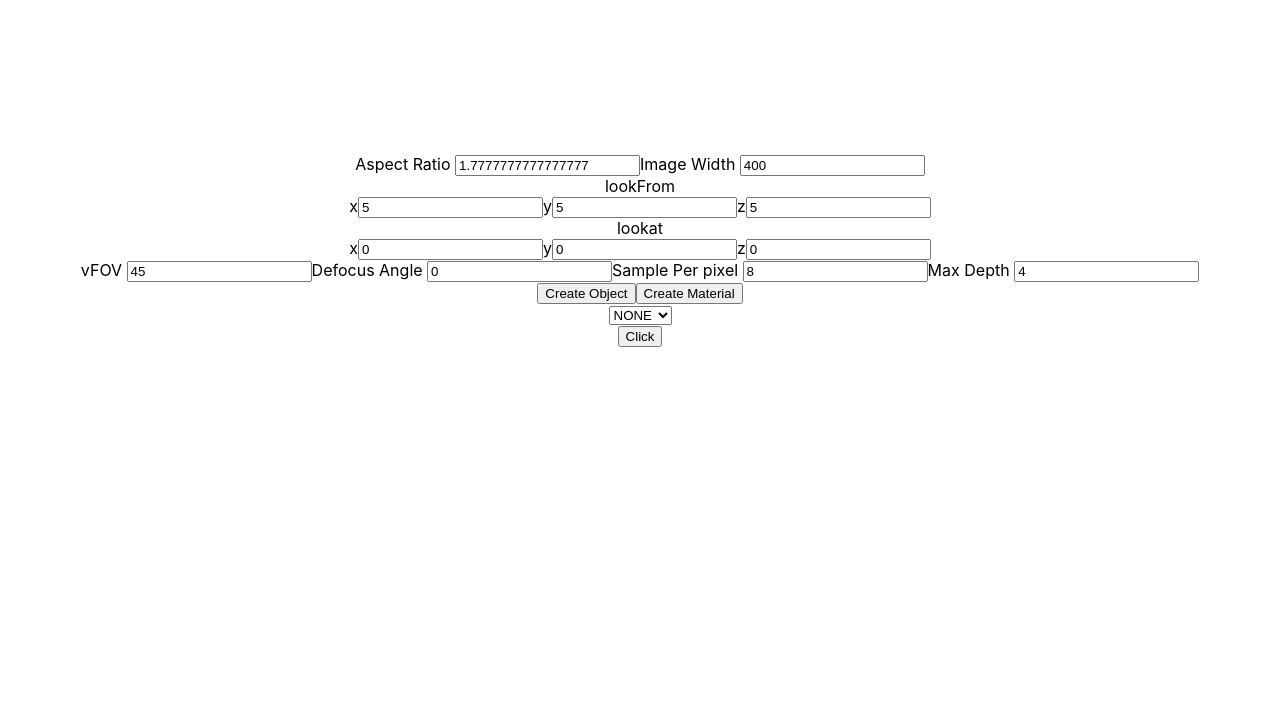
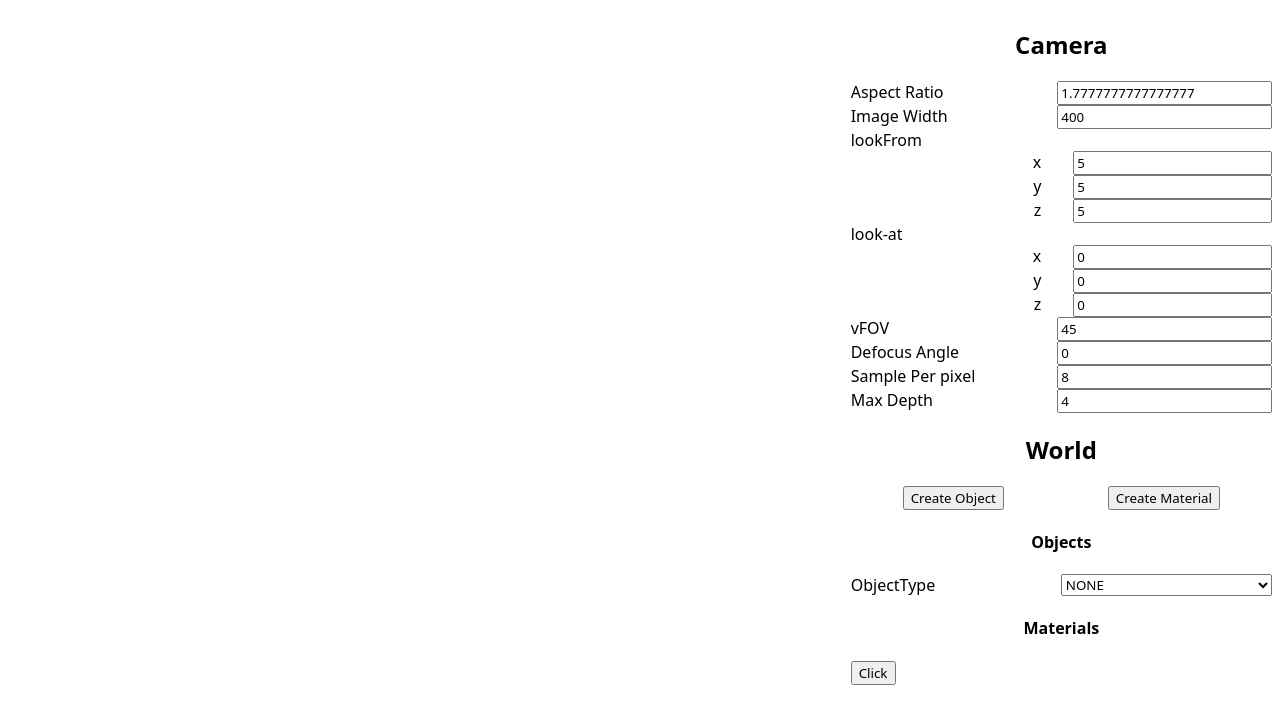
Before and after one commit to neerajsurjaye/sprt, a React (Create React App) app in the folder src/frontend/: page / in a window 1280 px wide. Both pictures are taken after a click on the button "Create Object". Shown: the top 724 px of the page. Built offline with nearby package versions, Linux system fonts and the light colour scheme.

Commit message:
Aligned forms and applied some styles

```diff
--- a/src/frontend/src/App.jsx
+++ b/src/frontend/src/App.jsx
@@ -1,5 +1,5 @@
-import { createContext, useEffect, useState } from "react";
-import "./App.css";
+import { useEffect, useState } from "react";
+import "./style.css";
 import Canvas from "./Components/Canvas";
 import ConfigForm from "./Components/ConfigForm";
 import ConfigContext from "./Context/ConfigContext";
@@ -37,7 +37,11 @@ function App() {
     // });
 
     let [response, setResponse] = useState(null);
-    let [config, setConfig] = useState({});
+    let [config, setConfig] = useState({
+        camera: {},
+        materials: {},
+        objects: {},
+    });
 
     const createFinalConfig = () => {
         let finalConfig = {};
@@ -145,10 +149,12 @@ function App() {
 
     return (
         <ConfigContext.Provider value={{ config, setConfig }}>
-            <div className="App">
-                <Canvas res={response}></Canvas>
-                <ConfigForm useConfig={[config, setConfig]}></ConfigForm>
-                <button onClick={reRender}>Click</button>
+            <div className="App flex">
+                <Canvas res={response} className="flex-2"></Canvas>
+                <div className="configs flex-1">
+                    <ConfigForm useConfig={[config, setConfig]}></ConfigForm>
+                    <button onClick={reRender}>Click</button>
+                </div>
             </div>
         </ConfigContext.Provider>
     );
--- a/src/frontend/src/Components/CameraConfig.jsx
+++ b/src/frontend/src/Components/CameraConfig.jsx
@@ -43,30 +43,32 @@ const CameraConfig = (props) => {
 
     return (
         <div className="camera-config">
-            <label htmlFor="aspectRatio">
-                Aspect Ratio{" "}
+            <h2 className="heading">Camera</h2>
+            <div className="config-form">
+                <div className="form-input">
+                    <label htmlFor="aspectRatio">Aspect Ratio </label>
                     <input
                         type="number"
                         name="aspectRatio"
                         value={cameraConfig.aspectRatio}
                         onChange={updateCameraConfig}
                     />
-            </label>
+                </div>
 
-            <label htmlFor="imageWidth">
-                Image Width{" "}
+                <div className="form-input">
+                    <label htmlFor="imageWidth">Image Width </label>
                     <input
                         type="number"
                         name="imageWidth"
                         value={cameraConfig.imageWidth}
                         onChange={updateCameraConfig}
                     />
-            </label>
+                </div>
 
                 <div>
-                <label>lookFrom</label>
-
-                <div className="color">
+                    <div className="coordinates">
+                        <label className="form-title">lookFrom</label>
+                        <div className="form-input">
                             <label>x</label>
                             <input
                                 type="number"
@@ -74,6 +76,8 @@ const CameraConfig = (props) => {
                                 name="lookFrom-x"
                                 onChange={updateCameraConfigVectors}
                             />
+                        </div>
+                        <div className="form-input">
                             <label>y</label>
                             <input
                                 type="number"
@@ -81,6 +85,8 @@ const CameraConfig = (props) => {
                                 name="lookFrom-y"
                                 onChange={updateCameraConfigVectors}
                             />
+                        </div>
+                        <div className="form-input">
                             <label>z</label>
                             <input
                                 type="number"
@@ -90,11 +96,13 @@ const CameraConfig = (props) => {
                             />
                         </div>
                     </div>
+                </div>
 
                 <div>
-                <label>lookat</label>
+                    <div className="coordinates">
+                        <label className="form-title">look-at</label>
 
-                <div className="color">
+                        <div className="form-input">
                             <label>x</label>
                             <input
                                 type="number"
@@ -102,6 +110,9 @@ const CameraConfig = (props) => {
                                 name="lookAt-x"
                                 onChange={updateCameraConfigVectors}
                             />
+                        </div>
+
+                        <div className="form-input">
                             <label>y</label>
                             <input
                                 type="number"
@@ -109,6 +120,8 @@ const CameraConfig = (props) => {
                                 name="lookAt-y"
                                 onChange={updateCameraConfigVectors}
                             />
+                        </div>
+                        <div className="form-input">
                             <label>z</label>
                             <input
                                 type="number"
@@ -118,46 +131,46 @@ const CameraConfig = (props) => {
                             />
                         </div>
                     </div>
+                </div>
 
-            <label htmlFor="vFOV">
-                vFOV{" "}
+                <div className="form-input">
+                    <label htmlFor="vFOV">vFOV </label>
                     <input
                         type="number"
                         name="vfov"
                         value={cameraConfig.vfov}
                         onChange={updateCameraConfig}
                     />
-            </label>
-
-            <label htmlFor="defocusAngle">
-                Defocus Angle{" "}
+                </div>
+                <div className="form-input">
+                    <label htmlFor="defocusAngle">Defocus Angle </label>
                     <input
                         type="text"
                         name="defocusAngle"
                         value={cameraConfig.defocusAngle}
                         onChange={updateCameraConfig}
                     />
-            </label>
+                </div>
 
-            <label htmlFor="samplePerPixel">
-                Sample Per pixel{" "}
+                <div className="form-input">
+                    <label htmlFor="samplePerPixel">Sample Per pixel </label>
                     <input
                         type="text"
                         name="samplePerPixel"
                         value={cameraConfig.samplePerPixel}
                         onChange={updateCameraConfig}
                     />
-            </label>
-
-            <label htmlFor="maxDepth">
-                Max Depth{" "}
+                </div>
+                <div className="form-input">
+                    <label htmlFor="maxDepth">Max Depth </label>
                     <input
                         type="text"
                         name="maxDepth"
                         value={cameraConfig.maxDepth}
                         onChange={updateCameraConfig}
                     />
-            </label>
+                </div>
+            </div>
         </div>
     );
 };
--- a/src/frontend/src/Components/Canvas.jsx
+++ b/src/frontend/src/Components/Canvas.jsx
@@ -21,7 +21,9 @@ const Canvas = (props) => {
         ctx.putImageData(palette, 0, 0);
     }, [props.res]);
 
-    return <canvas ref={canvasRef} {...props}></canvas>;
+    return (
+        <canvas className={props.className} ref={canvasRef} {...props}></canvas>
+    );
 };
 
 export default Canvas;
--- a/src/frontend/src/Components/ConfigForm.jsx
+++ b/src/frontend/src/Components/ConfigForm.jsx
@@ -36,6 +36,8 @@ const ConfigForm = (props) => {
             </div>
 
             <div className="config-create">
+                <h2 className="heading">World</h2>
+                <div className="button-wrapper">
                     <input
                         type="button"
                         value={"Create Object"}
@@ -47,9 +49,16 @@ const ConfigForm = (props) => {
                         onClick={() => appendCreateMaterial()}
                     />
                 </div>
+            </div>
 
-            <div className="config-objects">{objectConfigs}</div>
-            <div className="config-materials">{materialConfigs}</div>
+            <div className="config-objects">
+                <h4 className="heading">Objects</h4>
+                {objectConfigs}
+            </div>
+            <div className="config-materials">
+                <h4 className="heading">Materials</h4>
+                {materialConfigs}
+            </div>
         </form>
     );
 };
--- a/src/frontend/src/Components/CreateObject.jsx
+++ b/src/frontend/src/Components/CreateObject.jsx
@@ -52,8 +52,13 @@ const CreateObject = (props) => {
     };
 
     return (
-        <div className="create-object">
-            <select onChange={generateObjectForm}>{getObjectOptions()}</select>
+        <div className="create-object flex center column child-width-100">
+            <div className="form-input">
+                <label>ObjectType</label>
+                <select onChange={generateObjectForm}>
+                    {getObjectOptions()}
+                </select>
+            </div>
             {objectsComponents[objectType]}
         </div>
     );
--- a/src/frontend/src/Components/Dielectric.jsx
+++ b/src/frontend/src/Components/Dielectric.jsx
@@ -14,8 +14,8 @@ const Dielectric = (props) => {
     }, [ir]);
 
     return (
-        <div action="dielectric-form">
-            <label htmlFor="Refraction Index"></label>
+        <div className="dielectric-form form-input">
+            <label htmlFor="Refraction Index">Refraction Index</label>
             <input
                 type="number"
                 value={ir}
@@ -23,9 +23,6 @@ const Dielectric = (props) => {
                     setIr(Number(event.target.value));
                 }}
             />
-
-            <h5>matConf : {JSON.stringify(materialConfig)}</h5>
-            <h5>{JSON.stringify(props.matConf)}</h5>
         </div>
     );
 };
--- a/src/frontend/src/Components/Lambertian.jsx
+++ b/src/frontend/src/Components/Lambertian.jsx
@@ -24,6 +24,7 @@ const Lambertian = (props) => {
             <label>Color</label>
 
             <div className="color">
+                <div className="form-input">
                     <label>R</label>
                     <input
                         type="number"
@@ -31,6 +32,8 @@ const Lambertian = (props) => {
                         name="r"
                         onChange={updateColor}
                     />
+                </div>
+                <div className="form-input">
                     <label>G</label>
                     <input
                         type="number"
@@ -38,6 +41,8 @@ const Lambertian = (props) => {
                         name="g"
                         onChange={updateColor}
                     />
+                </div>
+                <div className="form-input">
                     <label>B</label>
                     <input
                         type="number"
@@ -47,6 +52,7 @@ const Lambertian = (props) => {
                     />
                 </div>
             </div>
+        </div>
     );
 };
 
--- a/src/frontend/src/index.tsx
+++ b/src/frontend/src/index.tsx
@@ -1,7 +1,6 @@
-import React from "react";
 import ReactDOM from "react-dom/client";
-import "./index.css";
 import App from "./App";
+import "./style.css";
 
 const root = ReactDOM.createRoot(
     document.getElementById("root") as HTMLElement
--- /dev/null
+++ b/src/frontend/src/style.css
@@ -0,0 +1,63 @@
+* {
+    font-family: system-ui, -apple-system, BlinkMacSystemFont, "Segoe UI",
+        Roboto, Oxygen, Ubuntu, Cantarell, "Open Sans", "Helvetica Neue",
+        sans-serif;
+}
+
+.flex {
+    display: flex;
+}
+
+.flex-2 {
+    flex: 2;
+}
+
+.flex-1 {
+    flex: 1;
+}
+
+.heading {
+    text-align: center;
+}
+
+.form-input {
+    display: flex;
+}
+
+.form-input > * {
+    width: 100%;
+}
+
+.center {
+    align-items: center;
+    justify-content: center;
+}
+
+.t-center {
+    text-align: center;
+}
+
+.coordinates .form-input label,
+.color .form-input label {
+    text-align: right;
+    padding-right: 32px;
+}
+
+.column {
+    flex-direction: column;
+}
+
+.form-title {
+    /* text-align: center; */
+    width: 100%;
+    display: block;
+}
+
+.button-wrapper {
+    display: flex;
+    justify-content: space-around;
+}
+
+.child-width-100 > * {
+    width: 100%;
+}
```
Also changed, not shown: src/frontend/src/Components/CrerateMaterial.jsx (+7 -2 lines), src/frontend/src/Components/Metal.jsx (+8 -0 lines), src/frontend/src/Components/SphereForm.jsx (+15 -6 lines). Lines whose indentation alone changed are shown as unchanged.
